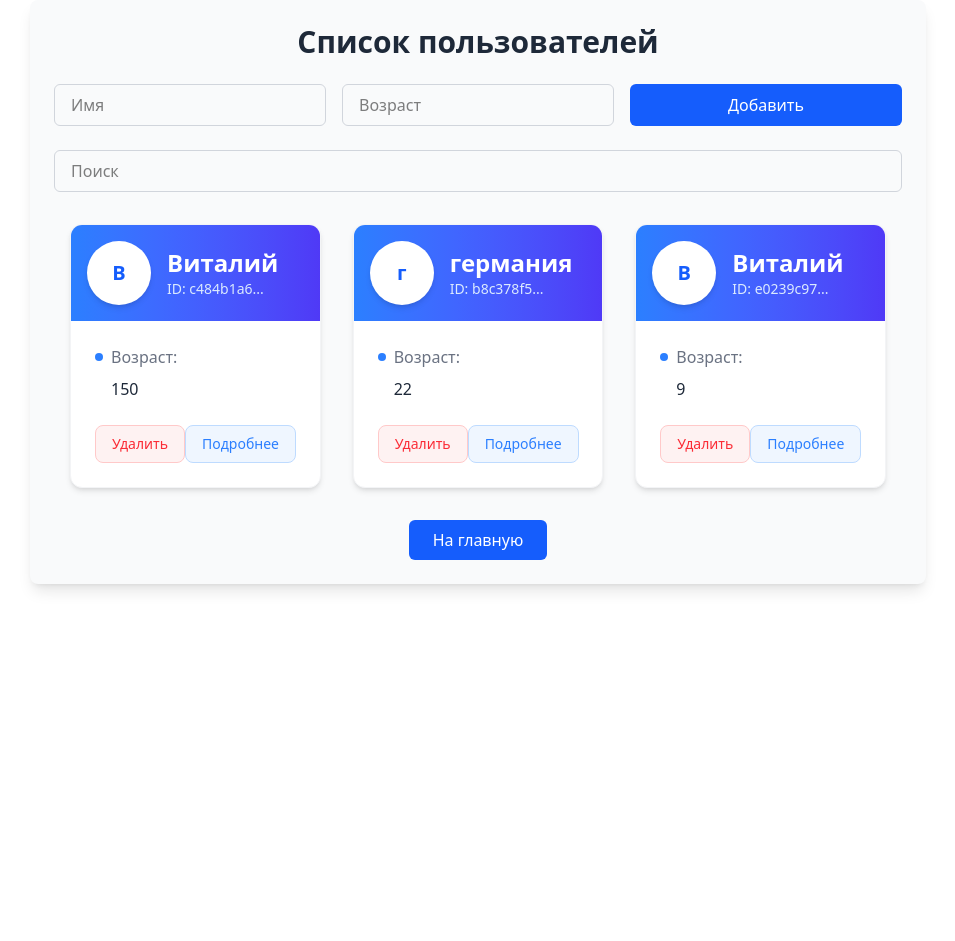
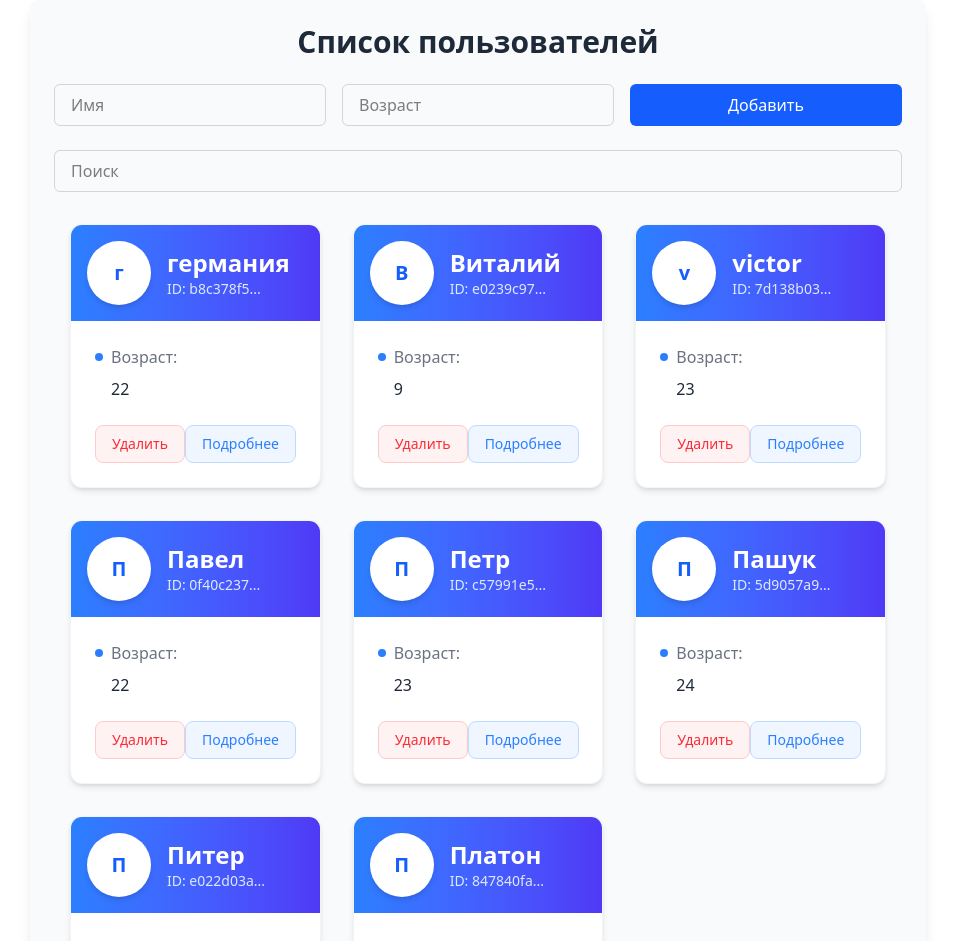
Before and after one commit to Viktor1504/React19_Examples_Code, a React (Vite) app: page /users in a window 1280 px wide. Shown: the top 941 px of the page, without its empty margins (162-1117 px from the left). Before the commit the page ends 800 px from the top, so only its background shows below. Built offline with nearby package versions, Linux system fonts and the light colour scheme; data requests are answered from the project's data file.

Commit message:
add useSearchParams

```diff
--- a/db.json
+++ b/db.json
@@ -1,10 +1,5 @@
 {
   "users": [
-    {
-      "id": "c484b1a6-89dc-4ebd-b867-8a54ad7a7c0f",
-      "name": "Виталий",
-      "age": "150"
-    },
     {
       "id": "b8c378f5-2c79-40a1-a193-d933d43866ec",
       "name": "германия",
@@ -14,6 +9,36 @@
       "id": "e0239c97-e24c-45ed-a9bf-a29f07ba7893",
       "name": "Виталий",
       "age": "9"
+    },
+    {
+      "id": "7d138b03-d135-4242-a95b-fe0a5f0f1f5d",
+      "name": "victor",
+      "age": "23"
+    },
+    {
+      "id": "0f40c237-1487-4787-9a9b-0ca267f28973",
+      "name": "Павел",
+      "age": "22"
+    },
+    {
+      "id": "c57991e5-f3b4-4347-88da-d0ec1a06ed96",
+      "name": "Петр",
+      "age": "23"
+    },
+    {
+      "id": "5d9057a9-96c8-4641-856a-9a73c6a8ca00",
+      "name": "Пашук",
+      "age": "24"
+    },
+    {
+      "id": "e022d03a-918b-43b4-949b-70d93ada1207",
+      "name": "Питер",
+      "age": "12"
+    },
+    {
+      "id": "847840fa-7d39-40f6-8f93-d7833922c0af",
+      "name": "Платон",
+      "age": "19"
     }
   ]
 }
--- a/src/InputSearch.tsx
+++ b/src/InputSearch.tsx
@@ -1,15 +1,34 @@
+import { ChangeEvent } from 'react'
+
 const InputSearch = ({
-  handleSearch,
+  setSearchParams,
+  searchParams,
 }: {
-  handleSearch: (value: string) => void
+  setSearchParams: (params: { criteria?: string }) => void
+  searchParams: URLSearchParams
 }) => {
+  const handleSearch = (event: ChangeEvent<HTMLInputElement>) => {
+    const value = event.currentTarget.value
+
+    // Обновляем параметры поиска в зависимости от значения
+    if (value) {
+      setSearchParams({ criteria: value }) // Устанавливаем параметр 'name'
+    } else {
+      // Удаляем параметр 'name', если строка поиска пуста
+      setSearchParams({})
+    }
+  }
+
+  const name = searchParams.get('criteria') || ''
+
   return (
     <input
       type="text"
       name="search"
+      value={name}
       placeholder="Поиск"
       className="w-full px-4 py-2 border border-gray-300 rounded-md focus:outline-none focus:ring-2 focus:ring-blue-500 focus:border-transparent transition-colors"
-      onChange={(e) => handleSearch(e.currentTarget.value)}
+      onChange={handleSearch}
     />
   )
 }
--- a/src/Users.tsx
+++ b/src/Users.tsx
@@ -6,12 +6,22 @@ import { AxiosError, AxiosResponse } from 'axios'
 const Users = ({
   usersPromise,
   refetchUsers,
+  searchParams,
 }: {
   usersPromise: Promise<AxiosResponse<User[]>>
   refetchUsers: () => void
+  searchParams: URLSearchParams
 }) => {
+  const value = searchParams.get('criteria')?.toLowerCase()
+
   const navigate = useNavigate()
   const { data: users } = use(usersPromise)
+
+  const filteredUsers = users?.filter(
+    (user) =>
+      user.name.toLowerCase().includes(value || '') ||
+      user.age.includes(value || ''),
+  )
 
   const handleDelete = async (id: string, e: MouseEvent) => {
     e.stopPropagation()
@@ -27,8 +37,8 @@ const Users = ({
   return (
     <div className="container mx-auto px-4 py-8">
       <div className="grid grid-cols-1 md:grid-cols-2 lg:grid-cols-3 gap-8">
-        {users &&
-          users.map((user) => (
+        {filteredUsers &&
+          filteredUsers.map((user) => (
             <div
               key={user.id}
               className="transform transition-all duration-300 hover:scale-102 hover:-translate-y-1"
--- a/src/UsersPage.tsx
+++ b/src/UsersPage.tsx
@@ -1,4 +1,4 @@
-import { useNavigate } from 'react-router'
+import { useNavigate, useSearchParams } from 'react-router'
 import Users from './Users.tsx'
 import { startTransition, Suspense, useState } from 'react'
 import API from './api.ts'
@@ -8,15 +8,12 @@ import AddUserPage from './AddUserPage.tsx'
 import InputSearch from './InputSearch.tsx'
 
 const UsersPage = () => {
+  const navigate = useNavigate()
   const [usersPromise, setUsersPromise] = useState(API.fetchUsers())
+  const [searchParams, setSearchParams] = useSearchParams('')
+
   const refetchUsers = () =>
     startTransition(() => setUsersPromise(API.fetchUsers()))
-
-  const navigate = useNavigate()
-
-  const handleSearch = (value: string) => {
-    startTransition(() => setUsersPromise(API.searchUsers(value)))
-  }
 
   return (
     <div className="max-w-4xl mx-auto p-6 bg-gray-50 rounded-lg shadow-lg">
@@ -24,7 +21,10 @@ const UsersPage = () => {
         Список пользователей
       </h1>
       <AddUserPage refetchUsers={refetchUsers} />
-      <InputSearch handleSearch={handleSearch} />
+      <InputSearch
+        setSearchParams={setSearchParams}
+        searchParams={searchParams}
+      />
 
       <ErrorBoundary
         fallbackRender={({ error }) => (
@@ -35,7 +35,11 @@ const UsersPage = () => {
         )}
       >
         <Suspense fallback={<div>Loading...</div>}>
-          <Users usersPromise={usersPromise} refetchUsers={refetchUsers} />
+          <Users
+            usersPromise={usersPromise}
+            refetchUsers={refetchUsers}
+            searchParams={searchParams}
+          />
         </Suspense>
       </ErrorBoundary>
       <div className="flex justify-center">
```
